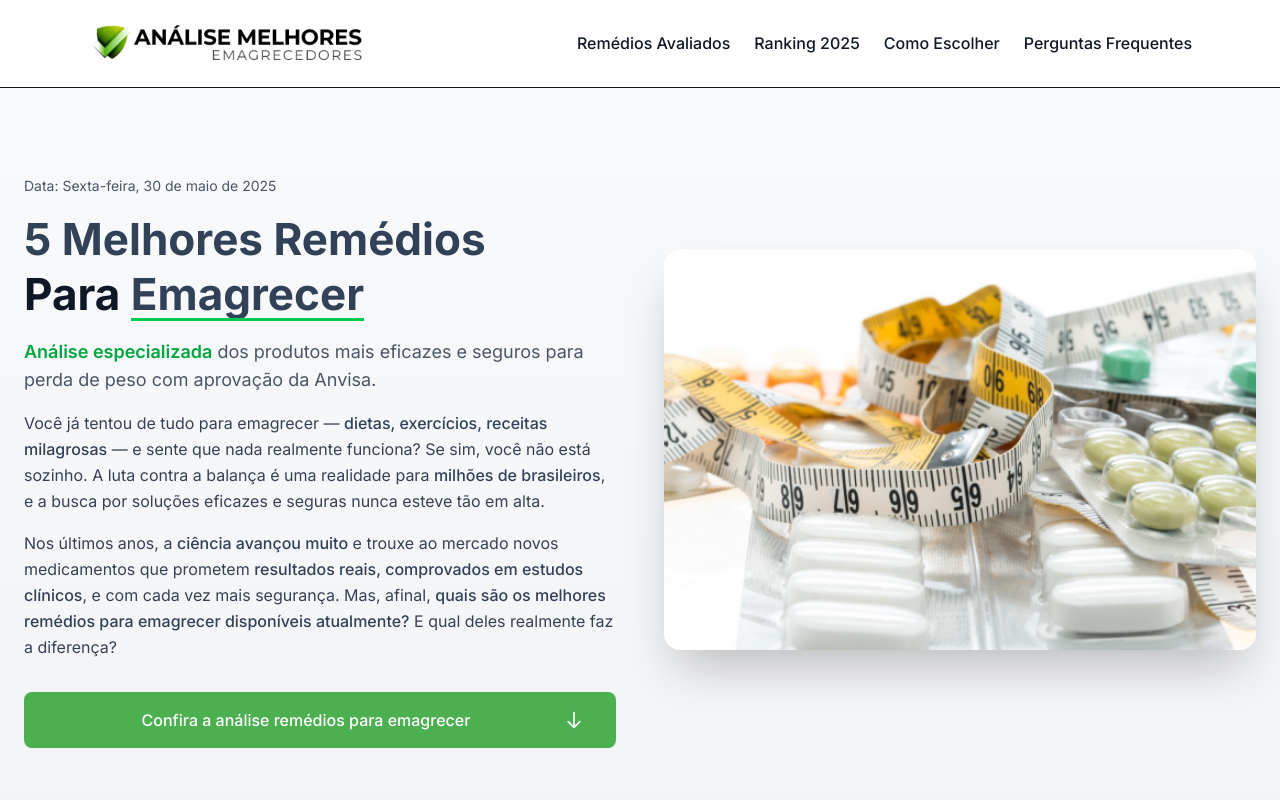
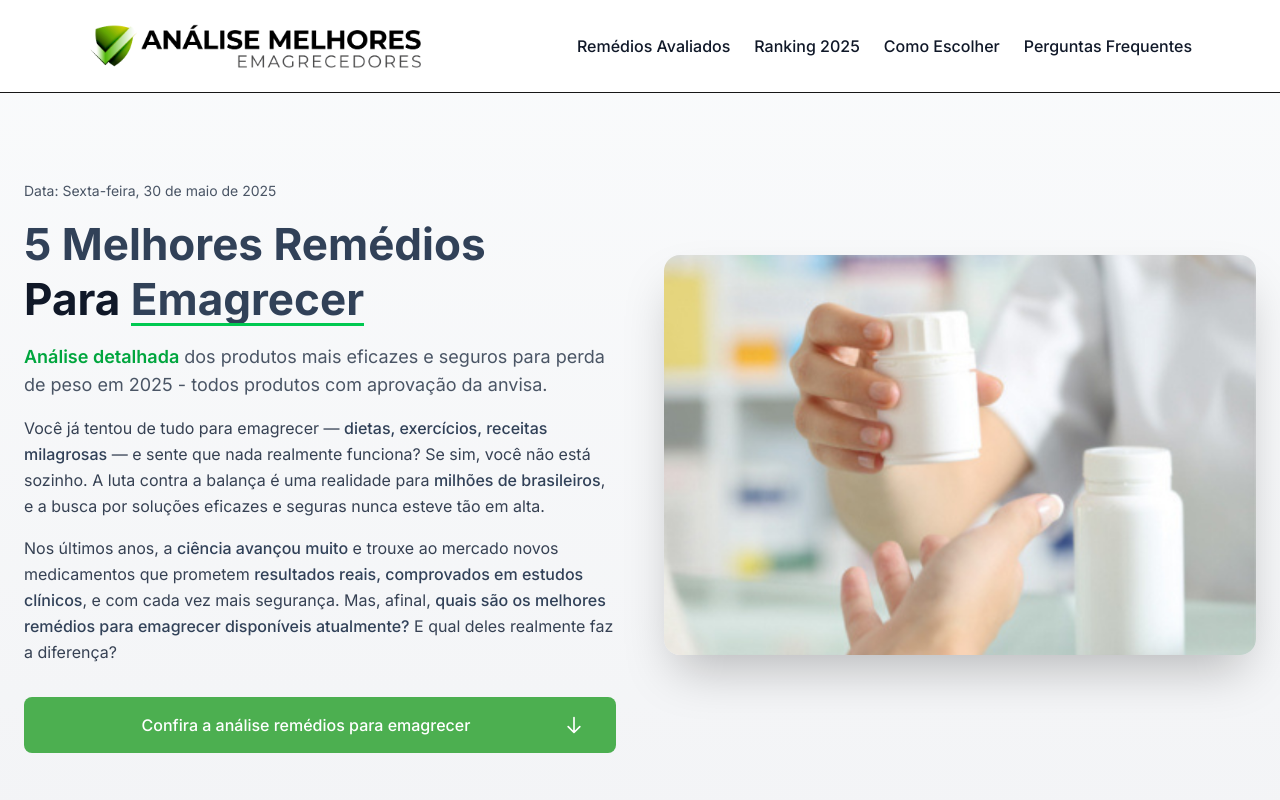
Before and after one commit to julianoleite90/emagrecedores, a Next.js app: page / in a window 1280 px wide. Shown: the top 800 px of the page. Built offline with nearby package versions, Linux system fonts and the light colour scheme.

Commit message:
Update subtitle text with new content and 2025 reference

```diff
--- a/src/components/Header.tsx
+++ b/src/components/Header.tsx
@@ -8,13 +8,13 @@
         <div className="flex flex-col md:flex-row items-center justify-between">
           <div className="w-full md:w-auto flex justify-center md:justify-start">
             <Image
-              src="/logo.webp"
+              src="/2logo.png"
               alt="Logo"
               width={280}
               height={100}
               priority
               quality={100}
-              className="w-72 md:w-72"
+              className="w-84 md:w-84"
             />
           </div>
 
--- a/src/components/HeroSection.tsx
+++ b/src/components/HeroSection.tsx
@@ -36,8 +36,8 @@
 
             {/* Subtítulo com destaque */}
             <div className="text-lg text-gray-600">
-              <span className="text-green-600 font-semibold">Análise especializada</span>{' '}
-              dos produtos mais eficazes e seguros para perda de peso com aprovação da Anvisa.
+              <span className="text-green-600 font-semibold">Análise detalhada</span>{' '}
+              dos produtos mais eficazes e seguros para perda de peso em 2025 - todos produtos com aprovação da anvisa.
             </div>
 
             {/* Imagem em mobile */}
```
Also changed, not shown: public/2logo.png (added), public/novocomparativo.png.
